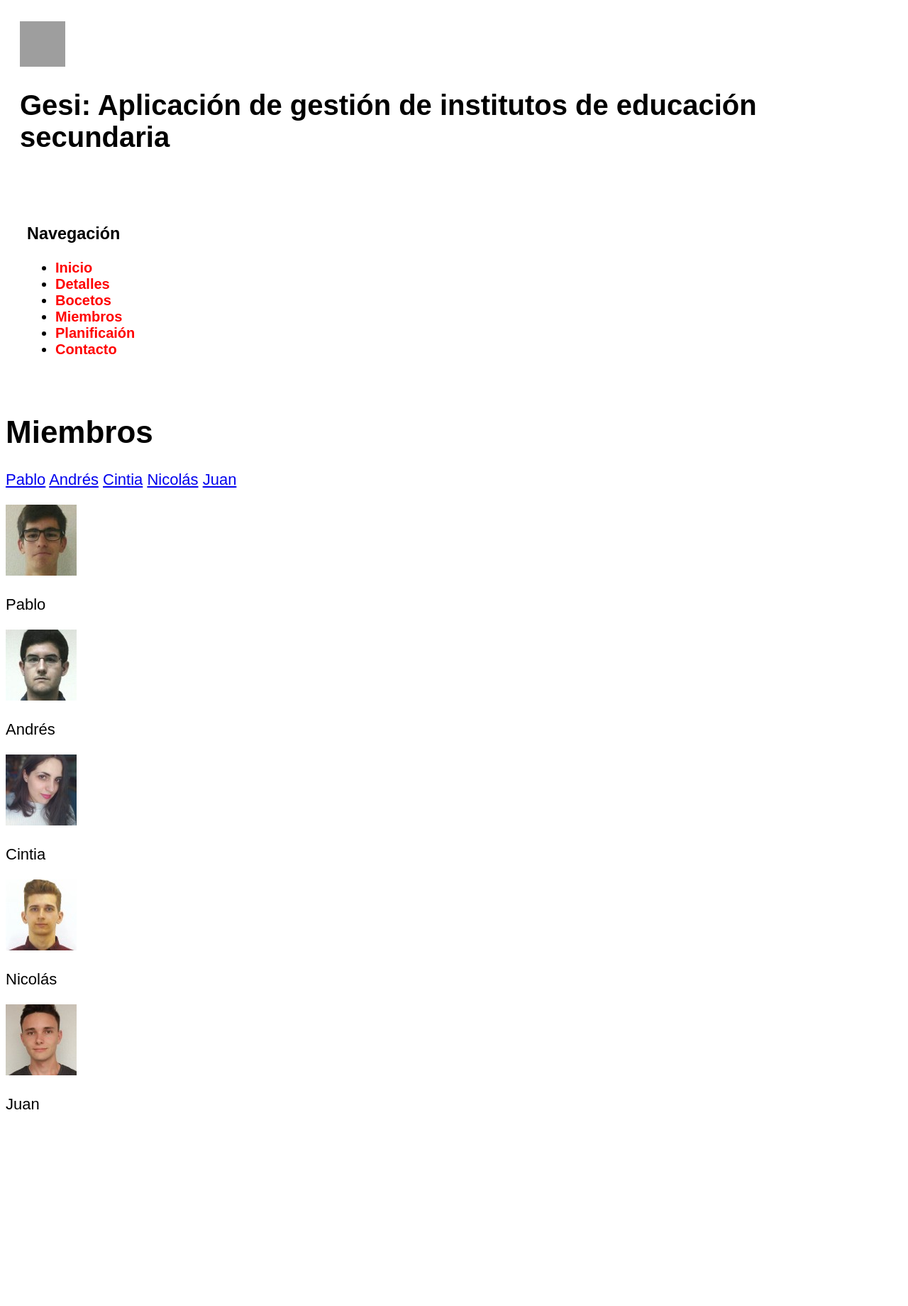
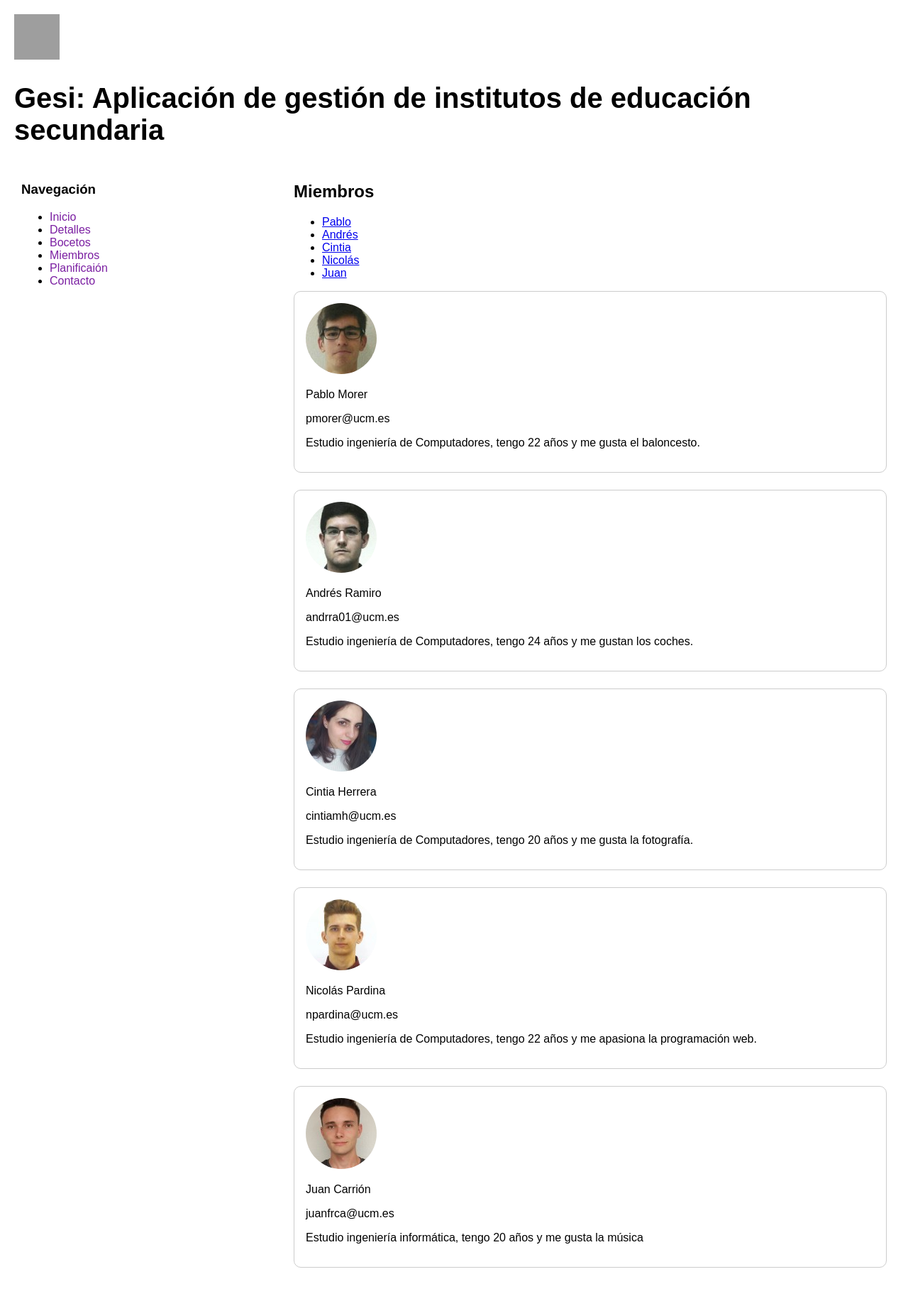
Before and after one commit to juancrrn/awsw-gesi, a PHP site: page /miembros.html in a window 1280 px wide. Shown: the whole page at 71% size. Before the commit the page ends 1563 px from the top, so only its background shows below. Run offline with PHP 8.4, Linux system fonts and the light colour scheme; grey boxes are pictures that could not be loaded.

Commit message:
Add files via upload

```diff
--- a/v1/css/style.css
+++ b/v1/css/style.css
@@ -1,44 +1,111 @@
-div#contenedor {
-	margin: auto;
-	margin-top: 10px;
-	font-family: sans-serif;
+* {
+	box-sizing: border-box;
 }
 
-div#cabecera {
+html, body {
+	font-family: sans-serif;
+	margin: 0;
+	padding: 0;
+}
+
+/*
+ * Cabecera
+ */
+
+#cabecera {
 	padding: 20px;
 	font-size: 20px;
 }
 
-div#sidebar-left {
+#cabecera h1 {
+	margin-bottom: 0;
+}
+
+/*
+ * Contenedor
+ */
+
+#contenedor {
+}
+
+.clearfix {
+	clear: both;
+}
+
+/*
+ * Barra lateral
+ */
+
+#sidebar-left {
+	width: 30%;
 	padding: 30px;
 	float: left;
-	width: 170px;
-	font-size: 20px;
 }
 
-div#sidebar-left a, div#sidebar-left a:visited {
-	color: red;
-	font-weight: bold;
+@media (max-width: 600px) {
+	#sidebar-left {
+		width: 100%;
+		float: none;
+	}
+}
+
+#sidebar-left h3 {
+	margin-top: 0;
+}
+
+#sidebar-left a, #sidebar-left a:visited {
+	color: #7b1fa2;
 	text-decoration: none;
 }
 
-div#sidebar-left a:hover {
+#sidebar-left a:hover {
 	color: red;
 	text-decoration: underline;
 }
 
-div#contenido {
+/*
+ * Contenido
+ */
+
+#contenido {
 	float: left;
-	min-height: 600px;
-	width: 1250px;
-	font-size: 22px;
-	padding: 10px;
-	padding: 0 0 100px;
+	padding: 30px;
+	width: 70%;
 }
+
+@media (max-width: 600px) {
+	#contenido {
+		width: 100%;
+		float: none;
+	}
+}
+
+#contenido h1 {
+	margin-top: 0;
+}
+
+/*
+ * Perfiles
+ */
+
+.perfil {
+    margin-bottom: 24px;
+    padding: 16px;
+    border: 1px solid
+    #ccc;
+    border-radius: 10px;
+}
+
+.imagen-perfil {
+    border-radius: 50%;
+}
+
+/*
+ * Formulario
+ */
 
 fieldset {
 	border: 1px solid black;
-	margin: 0 auto;
 }
 
 legend {
@@ -48,6 +115,37 @@ legend {
 	padding: 2px 6px;
 }
 
+textarea {
+	display: block;
+	width: 100%;
+	min-height: 150px;
+    border: 1px solid #ccc;
+    padding: 8px 16px;
+    font-size: 0.9em;
+    font-family: inherit;
+}
+
+input[type="text"], input[type="email"] {
+    border: 1px solid #ccc;
+    padding: 8px 16px;
+    width: 100%;
+    max-width: 300px;
+    font-size: 0.9em;
+    font-family: inherit;
+}
+
+/*
+ * Formulario
+ */
+
+table {
+	border-collapse: collapse;
+}
+
+table, th, td {
+  border: 1px solid black;
+}
+
 tr {
 	text-align: center;
 	padding: 20px;
--- a/v1/miembros.html
+++ b/v1/miembros.html
@@ -1,18 +1,19 @@
-<!doctype html>
+<!DOCTYPE html>
 <html lang="es">
 	<head>
 		<meta charset="utf-8">
+		<meta name="viewport" content="initial-scale=1, maximum-scale=1">
 		<title>Gesi – Miembros</title>
 		<link rel="stylesheet" type="text/css" href="css/style.css">
 	</head>
 	<body>
+		<header id="cabecera">
+			<img src="img/logo.svg" height="64" width="64">
+			<h1>Gesi: Aplicación de gestión de institutos de educación secundaria</h1>
+		</header>
+
 		<div id="contenedor">
-			<div id="cabecera">
-				<img src="img/logo.svg" height="64" width="64">
-				<h1>Gesi: Aplicación de gestión de institutos de educación secundaria</h1>
-			</div>
-
-			<div id="sidebar-left">
+			<aside id="sidebar-left">
 				<h3>Navegación</h3>
 					<ul>
 						<li><a href="index.html">Inicio</a></li>
@@ -22,45 +23,56 @@
 						<li><a href="planificacion.html">Planificaión</a></li>
 						<li><a href="contacto.html">Contacto</a></li>
 					</ul>
-			</div>
+			</aside>
 
-			<div id="contenido">
+			<section id="contenido">
 				<h1>Miembros</h1>
-				<p>
-					<a href ="#Pablo">Pablo</a>
-				   <a href ="#Andrés">Andrés</a>
-				   <a href ="#Cintia">Cintia</a>
-				   <a href ="#Nicolás">Nicolás</a>
-				   <a href ="#Juan">Juan</a>
-				</p>
 
-				<div id="Pablo">
-				<img src="img/001.jpg">
-				<p>Pablo</p>
+				<ul>
+					<li><a href ="#pablo">Pablo</a></li>
+					<li><a href ="#andres">Andrés</a></li>
+					<li><a href ="#cintia">Cintia</a></li>
+					<li><a href ="#nicolas">Nicolás</a></li>
+					<li><a href ="#juan">Juan</a></li>
+				</ul>
+
+				<div id="pablo" class="perfil">
+					<img src="img/001.jpg" class="imagen-perfil">
+					<p>Pablo Morer</p>
+					<p>pmorer@ucm.es</p>
+			    	<p>Estudio ingeniería de Computadores, tengo 22 años y me gusta el baloncesto.</p>
 				</div>
 
-				<div id="Andrés">
-				<img src="img/005.jpg">
-				<p>Andrés</p>
+				<div id="andres" class="perfil">
+					<img src="img/005.jpg" class="imagen-perfil">
+					<p>Andrés Ramiro</p>
+					<p>andrra01@ucm.es</p>
+					<p>Estudio ingeniería de Computadores, tengo 24 años y me gustan los coches.</p>
+				</div>
+
+				<div id="cintia" class="perfil">
+					<img src="img/002.jpg" class="imagen-perfil">
+					<p>Cintia Herrera</p>
+					<p>cintiamh@ucm.es </p>
+					<p>Estudio ingeniería de Computadores, tengo 20 años  y me gusta la fotografía. </p>
+				</div>
+
+				<div id="nicolas" class="perfil">
+					<img src="img/003.jpg" class="imagen-perfil">
+					<p>Nicolás Pardina</p>
+					<p> npardina@ucm.es</p>
+					<p> Estudio ingeniería de Computadores, tengo 22 años y me apasiona la programación web.  </p>
+				</div>
+
+				<div id="juan" class="perfil">
+					<img src="img/004.jpg" class="imagen-perfil">
+					<p>Juan Carrión</p>
+					<p> juanfrca@ucm.es </p>
+					<p> Estudio ingeniería informática, tengo 20 años y me gusta la música </p>
 			   </div>
+			</section>
 
-				<div id="Cintia">
-				<img src="img/002.jpg">
-				<p>Cintia</p>
-			   </div>
-
-
-				<div id="Nicolás">
-				<img src="img/003.jpg">
-				<p>Nicolás</p>
-			   </div>
-
-
-				<div id="Juan">
-				<img src="img/004.jpg">
-				<p>Juan</p>
-			   </div>
-			</div>
+			<div class="clearfix"></div>
 
 		</div> <!-- Fin del contenedor -->
 
```
Also changed, not shown: v1/bocetos.html (+63 -10 lines), v1/contacto.html (+47 -27 lines), v1/detalles.html (+34 -23 lines), v1/index.html (+17 -11 lines), v1/planificacion.html (+14 -11 lines).
